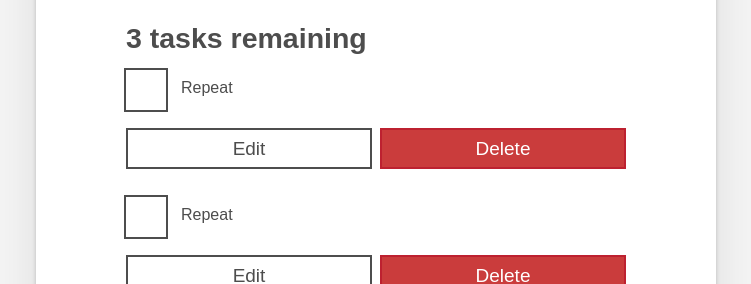
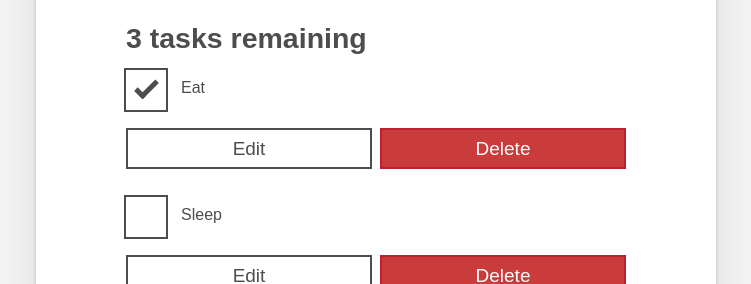
Before and after one commit to KateChantha/todo-rts, a React (Create React App) app: page / in a window 1280 px wide. Shown: the part 375-659 px from the top of the page, without its empty margins (264-1015 px from the left). Built offline with nearby package versions, Linux system fonts and the light colour scheme.

Commit message:
pass DATA from app to Todo

```diff
--- a/src/App.js
+++ b/src/App.js
@@ -1,7 +1,11 @@
 import React from 'react';
 import Todo from './components/Todo';
 
-const App = () => {
+const App = ({tasks}) => {
+
+  /**short handed for <Todo id={task.id} name={task.name} completed={task.completed} /> */
+  const taskList = tasks.map(task => <Todo key={task.id} {...task} />)
+
   return (
     <React.StrictMode>
       <div className="todoapp stack-large">
@@ -52,9 +56,10 @@ const App = () => {
         className="todo-list stack-large stack-exception"
         aria-labelledby="list-heading"
       >
-        <Todo />
-        <Todo />
-        <Todo />
+        {/* <Todo name='eat' completed={true} id="todo-0"/>
+        <Todo name='sleep' completed={false} id="todo-1"/>
+        <Todo name='repeat' completed={false} id="todo-2"/> */}
+        {taskList}
       </ul>
     </div>
     </React.StrictMode>
--- a/src/components/Todo.js
+++ b/src/components/Todo.js
@@ -1,11 +1,11 @@
 import React from 'react';
-export default function Todo() {
+export default function Todo(props) {
   return (
     <li className="todo stack-small">
       <div className="c-cb">
-        <input id="todo-2" type="checkbox" />
+        <input id={props.id} type="checkbox" defaultChecked={props.completed}/>
         <label className="todo-label" htmlFor="todo-2">
-          Repeat
+          {props.name}
         </label>
       </div>
       <div className="btn-group">
--- a/src/index.tsx
+++ b/src/index.tsx
@@ -2,5 +2,10 @@ import ReactDOM from 'react-dom';
 import App from './App.js';
 import './index.css'
 
+const DATA = [
+  { id: "todo-0", name: "Eat", completed: true },
+  { id: "todo-1", name: "Sleep", completed: false },
+  { id: "todo-2", name: "Repeat", completed: false }
+];
 
-ReactDOM.render(<App />, document.querySelector('#root'));
+ReactDOM.render(<App tasks={DATA}/>, document.querySelector('#root'));
```
Also changed, not shown: 1 other file (tests, documents, lock files or other folders).
